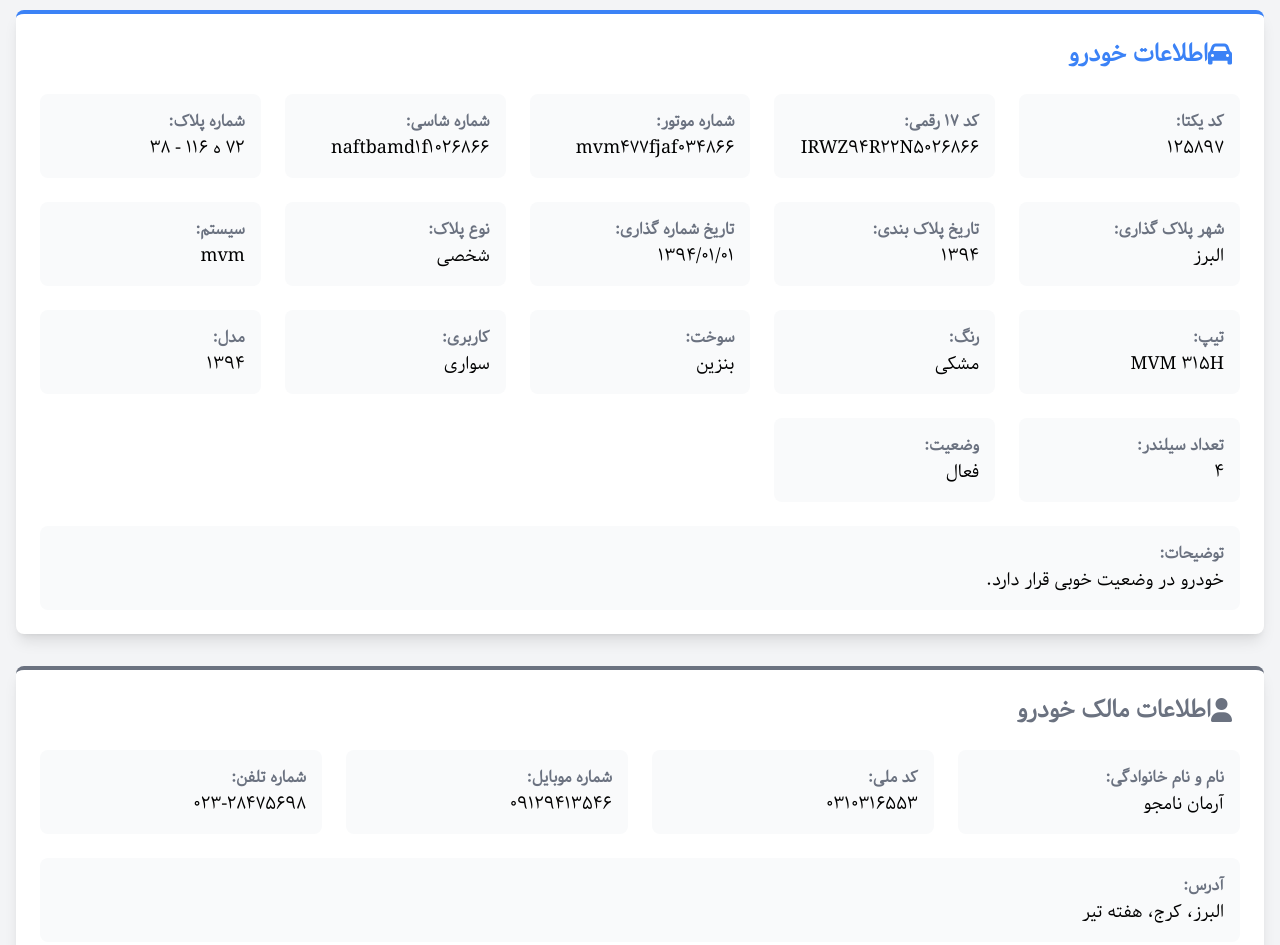
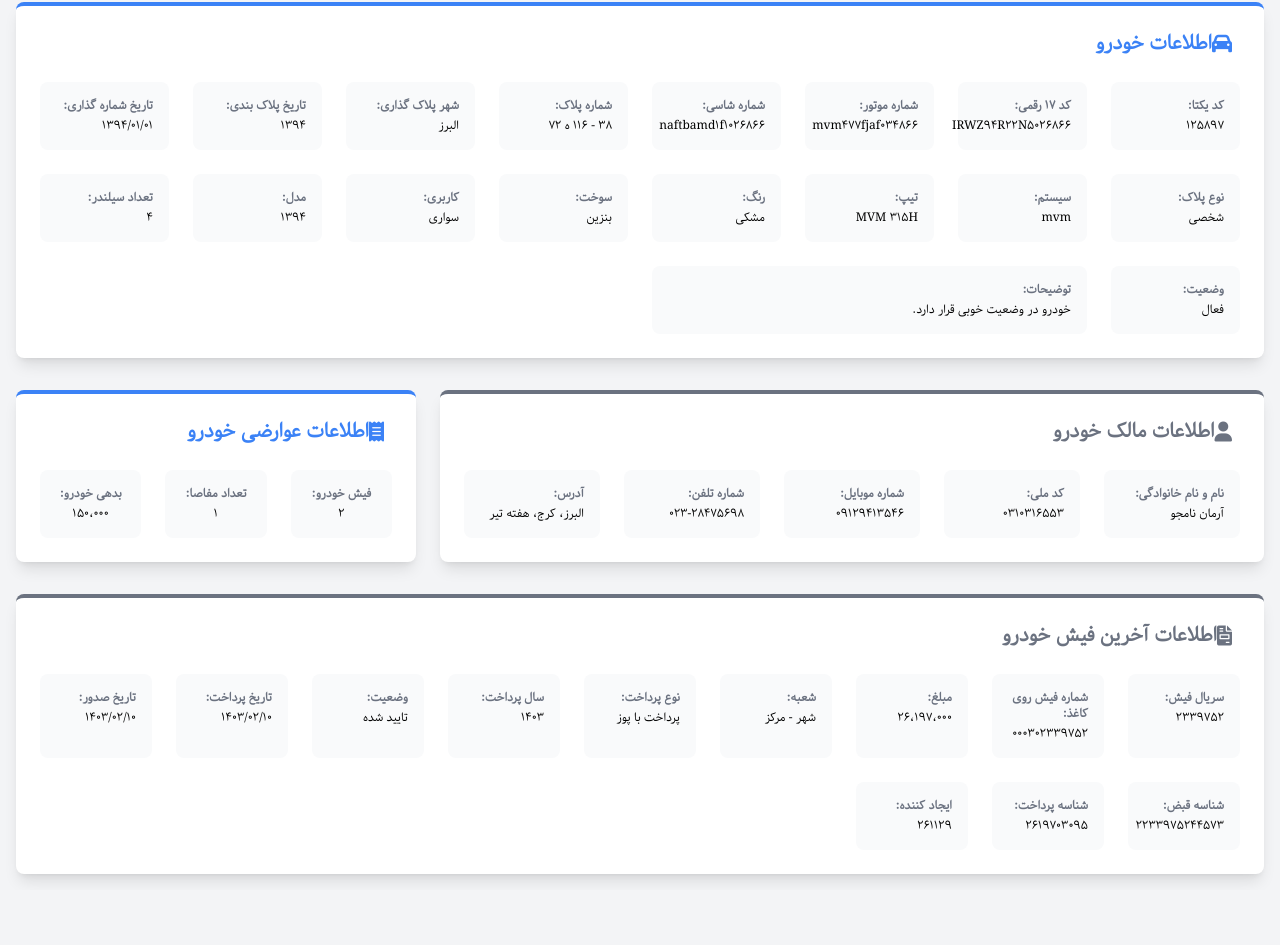
Before and after one commit to KaramiZahra/car-tolls-payment, a plain HTML site: page user.html in a window 1280 px wide. Shown: the part 158-1103 px from the top of the page. After the commit the page ends 1048 px from the top, so only its background shows below. Drawn offline with nearby package versions, Linux system fonts and the light colour scheme.

Commit message:
change sizes

```diff
--- a/user.html
+++ b/user.html
@@ -17,6 +17,7 @@
                     lg: { "max": '992px' },
                     md: { "max": '768px' },
                     sm: { "max": '576px' },
+                    xs: { "max": '320px' },
                 },
                 extend: {}
             }
@@ -46,36 +47,36 @@
 <body class="font-gandom bg-gray-100 relative">
     <div class="fixed bg-gradient-to-r from-blue-500 to-gray-500 w-full h-20 flex items-center">
         <!-- open menu -->
-        <div class="open-menu-icon w-10 h-10 mr-5 hover:cursor-pointer">
+        <div class="open-menu-icon w-8 h-8 mr-5 hover:cursor-pointer">
             <img class="w-full h-full" src="./assets/img/menu-white.png" alt="menu">
         </div>
-        <h1 class="text-white text-xl font-bold mr-3">سامانه پرداخت عوارضی خودرو</h1>
+        <h1 class="text-white text-lg font-bold mr-3">سامانه پرداخت عوارضی خودرو</h1>
     </div>
     <div class="menu fixed bottom-0 top-0 -right-72 bg-blue-500 w-72 h-screen transition-all duration-500">
         <!-- close menu -->
-        <div class="close-menu-icon w-7 h-7 m-5 hover:cursor-pointer">
+        <div class="close-menu-icon w-4 h-4 m-5 hover:cursor-pointer">
             <img class="w-full h-full" src="./assets/img/close.png" alt="menu">
         </div>
         <!-- menu content -->
         <ul>
-            <li class="flex items-center text-white text-lg py-3 px-5 hover:bg-blue-400 hover:cursor-pointer">
+            <li class="flex items-center text-white text-md py-3 px-5 hover:bg-blue-400 hover:cursor-pointer">
                 <i class="fa-solid fa-car"></i>
                 <p class="mr-2">خودرو</p>
             </li>
-            <li class="flex items-center text-white text-lg py-3 px-5 hover:bg-blue-400 hover:cursor-pointer">
+            <li class="flex items-center text-white text-md py-3 px-5 hover:bg-blue-400 hover:cursor-pointer">
                 <i class="fa-solid fa-circle-info"></i>
                 <p class="mr-2">اطلاعات عوارضی خودرو</p>
             </li>
-            <li class="flex items-center text-white text-lg py-3 px-5 hover:bg-blue-400 hover:cursor-pointer">
+            <li class="flex items-center text-white text-md py-3 px-5 hover:bg-blue-400 hover:cursor-pointer">
                 <i class="fa-solid fa-circle-info"></i>
                 <p class="mr-2">اطلاعات پایه خودرو</p>
             </li>
-            <li class="flex items-center text-white text-lg py-3 px-5 hover:bg-blue-400 hover:cursor-pointer">
+            <li class="flex items-center text-white text-md py-3 px-5 hover:bg-blue-400 hover:cursor-pointer">
                 <i class="fa-solid fa-user"></i>
                 <p class="mr-2">کاربران</p>
             </li>
             <li
-                class="report flex items-center justify-between text-white text-lg py-3 px-5 hover:bg-blue-400 hover:cursor-pointer">
+                class="report flex items-center justify-between text-white text-md py-3 px-5 hover:bg-blue-400 hover:cursor-pointer">
                 <div class="flex items-center">
                     <i class="fa-solid fa-file"></i>
                     <p class="mr-2">گزارشات</p>
@@ -83,207 +84,210 @@
                 <i class="fa-solid fa-caret-left text-xl ml-2"></i>
             </li>
             <ul class="submenu text-white hidden">
-                <li class="py-2 pr-10 hover:bg-blue-400 hover:cursor-pointer">گزارشات دفاتر پیشخوان</li>
-                <li class="py-2 pr-10 hover:bg-blue-400 hover:cursor-pointer">گزارشات پرتال</li>
-                <li class="py-2 pr-10 hover:bg-blue-400 hover:cursor-pointer">گزارشات شهرداری</li>
+                <li class="py-2 pr-10 text-sm hover:bg-blue-400 hover:cursor-pointer">گزارشات دفاتر پیشخوان</li>
+                <li class="py-2 pr-10 text-sm hover:bg-blue-400 hover:cursor-pointer">گزارشات پرتال</li>
+                <li class="py-2 pr-10 text-sm hover:bg-blue-400 hover:cursor-pointer">گزارشات شهرداری</li>
             </ul>
-            <li class="flex items-center text-white text-lg py-3 px-5 hover:bg-blue-400 hover:cursor-pointer">
+            <li class="flex items-center text-white text-md py-3 px-5 hover:bg-blue-400 hover:cursor-pointer">
                 <i class="fa-solid fa-magnifying-glass"></i>
                 <p class="mr-2">استعلام شهرداری</p>
             </li>
         </ul>
     </div>
     <div class="container mx-auto p-4">
-        <h1 class="text-4xl font-bold mb-8 text-center text-blue-500 mt-20">اطلاعات کاربر و خودرو</h1>
+        <h1 class="text-2xl font-bold mb-8 text-center text-blue-500 mt-20">اطلاعات کاربر و خودرو</h1>
 
         <!-- car info -->
         <div class="bg-white rounded-lg shadow-lg p-6 mb-8 border-t-4 border-blue-500">
-            <h2 class="text-2xl font-semibold mb-6 text-blue-500 flex items-center">
+            <h2 class="text-xl font-semibold mb-6 text-blue-500 flex items-center">
                 <i class="fas fa-car mr-2"></i>
                 اطلاعات خودرو
             </h2>
-            <div class="grid grid-cols-5 lg:grid-cols-3 md:grid-cols-2 sm:grid-cols-1 gap-6">
+            <div
+                class="grid grid-cols-8 lg:grid-cols-5 md:grid-cols-4 sm:grid-cols-2 xs:grid-cols-1 sm:gap-1 gap-6 text-xs">
                 <div class="bg-gray-50 p-4 rounded-lg">
-                    <p class="font-semibold text-gray-500">کد یکتا:</p>
-                    <p class="text-lg">۱۲۵۸۹۷</p>
+                    <p class="font-semibold text-gray-500 mb-1">کد یکتا:</p>
+                    <p>۱۲۵۸۹۷</p>
                 </div>
                 <div class="bg-gray-50 p-4 rounded-lg">
-                    <p class="font-semibold text-gray-500">کد ۱۷ رقمی:</p>
-                    <p class="text-lg">IRWZ۹۴R۲۲N۵۰۲۶۸۶۶</p>
+                    <p class="font-semibold text-gray-500 mb-1">کد ۱۷ رقمی:</p>
+                    <p>IRWZ۹۴R۲۲N۵۰۲۶۸۶۶</p>
                 </div>
                 <div class="bg-gray-50 p-4 rounded-lg">
-                    <p class="font-semibold text-gray-500">شماره موتور:</p>
-                    <p class="text-lg">mvm۴۷۷fjaf۰۳۴۸۶۶</p>
+                    <p class="font-semibold text-gray-500 mb-1">شماره موتور:</p>
+                    <p>mvm۴۷۷fjaf۰۳۴۸۶۶</p>
                 </div>
                 <div class="bg-gray-50 p-4 rounded-lg">
-                    <p class="font-semibold text-gray-500">شماره شاسی:</p>
-                    <p class="text-lg">naftbamd۱f۱۰۲۶۸۶۶</p>
+                    <p class="font-semibold text-gray-500 mb-1">شماره شاسی:</p>
+                    <p>naftbamd۱f۱۰۲۶۸۶۶</p>
                 </div>
                 <div class="bg-gray-50 p-4 rounded-lg">
-                    <p class="font-semibold text-gray-500">شماره پلاک:</p>
-                    <p class="text-lg">۷۲ ه ۱۱۶ - ۳۸</p>
+                    <p class="font-semibold text-gray-500 mb-1">شماره پلاک:</p>
+                    <p>۳۸ - ۱۱۶ ه ۷۲</p>
                 </div>
                 <div class="bg-gray-50 p-4 rounded-lg">
-                    <p class="font-semibold text-gray-500">شهر پلاک گذاری:</p>
-                    <p class="text-lg">البرز</p>
+                    <p class="font-semibold text-gray-500 mb-1">شهر پلاک گذاری:</p>
+                    <p>البرز</p>
                 </div>
                 <div class="bg-gray-50 p-4 rounded-lg">
-                    <p class="font-semibold text-gray-500">تاریخ پلاک بندی:</p>
-                    <p class="text-lg">۱۳۹۴</p>
+                    <p class="font-semibold text-gray-500 mb-1">تاریخ پلاک بندی:</p>
+                    <p>۱۳۹۴</p>
                 </div>
                 <div class="bg-gray-50 p-4 rounded-lg">
-                    <p class="font-semibold text-gray-500">تاریخ شماره گذاری:</p>
-                    <p class="text-lg">۱۳۹۴/۰۱/۰۱</p>
+                    <p class="font-semibold text-gray-500 mb-1">تاریخ شماره گذاری:</p>
+                    <p>۱۳۹۴/۰۱/۰۱</p>
                 </div>
                 <div class="bg-gray-50 p-4 rounded-lg">
-                    <p class="font-semibold text-gray-500">نوع پلاک:</p>
-                    <p class="text-lg">شخصی</p>
+                    <p class="font-semibold text-gray-500 mb-1">نوع پلاک:</p>
+                    <p>شخصی</p>
                 </div>
                 <div class="bg-gray-50 p-4 rounded-lg">
-                    <p class="font-semibold text-gray-500">سیستم:</p>
-                    <p class="text-lg">mvm</p>
+                    <p class="font-semibold text-gray-500 mb-1">سیستم:</p>
+                    <p>mvm</p>
                 </div>
                 <div class="bg-gray-50 p-4 rounded-lg">
-                    <p class="font-semibold text-gray-500">تیپ:</p>
-                    <p class="text-lg">MVM ۳۱۵H</p>
+                    <p class="font-semibold text-gray-500 mb-1">تیپ:</p>
+                    <p>MVM ۳۱۵H</p>
                 </div>
                 <div class="bg-gray-50 p-4 rounded-lg">
-                    <p class="font-semibold text-gray-500">رنگ:</p>
-                    <p class="text-lg">مشکی</p>
+                    <p class="font-semibold text-gray-500 mb-1">رنگ:</p>
+                    <p>مشکی</p>
                 </div>
                 <div class="bg-gray-50 p-4 rounded-lg">
-                    <p class="font-semibold text-gray-500">سوخت:</p>
-                    <p class="text-lg">بنزین</p>
+                    <p class="font-semibold text-gray-500 mb-1">سوخت:</p>
+                    <p>بنزین</p>
                 </div>
                 <div class="bg-gray-50 p-4 rounded-lg">
-                    <p class="font-semibold text-gray-500">کاربری:</p>
-                    <p class="text-lg">سواری</p>
+                    <p class="font-semibold text-gray-500 mb-1">کاربری:</p>
+                    <p>سواری</p>
                 </div>
                 <div class="bg-gray-50 p-4 rounded-lg">
-                    <p class="font-semibold text-gray-500">مدل:</p>
-                    <p class="text-lg">۱۳۹۴</p>
+                    <p class="font-semibold text-gray-500 mb-1">مدل:</p>
+                    <p>۱۳۹۴</p>
                 </div>
                 <div class="bg-gray-50 p-4 rounded-lg">
-                    <p class="font-semibold text-gray-500">تعداد سیلندر:</p>
-                    <p class="text-lg">۴</p>
+                    <p class="font-semibold text-gray-500 mb-1">تعداد سیلندر:</p>
+                    <p>۴</p>
                 </div>
                 <div class="bg-gray-50 p-4 rounded-lg">
-                    <p class="font-semibold text-gray-500">وضعیت:</p>
-                    <p class="text-lg">فعال</p>
+                    <p class="font-semibold text-gray-500 mb-1">وضعیت:</p>
+                    <p>فعال</p>
                 </div>
+                <div class="bg-gray-50 p-4 rounded-lg col-span-3 sm:col-span-1">
+                    <p class="font-semibold text-gray-500 mb-1">توضیحات:</p>
+                    <p>خودرو در وضعیت خوبی قرار دارد.</p>
                 </div>
-            <div class="mt-6 bg-gray-50 p-4 rounded-lg">
-                <p class="font-semibold text-gray-500">توضیحات:</p>
-                <p class="text-lg">خودرو در وضعیت خوبی قرار دارد.</p>
             </div>
         </div>
 
+        <div class="grid grid-cols-3 gap-6 lg:grid-cols-1 lg:gap-0">
             <!-- owner info -->
-        <div class="bg-white rounded-lg shadow-lg p-6 mb-8 border-t-4 border-gray-500">
-            <h2 class="text-2xl font-semibold mb-6 text-gray-500 flex items-center">
+            <div class="bg-white rounded-lg shadow-lg p-6 mb-8 border-t-4 border-gray-500 text-xs col-span-2">
+                <h2 class="text-xl font-semibold mb-6 text-gray-500 flex items-center">
                     <i class="fas fa-user mr-2"></i>
                     اطلاعات مالک خودرو
                 </h2>
-            <div class="grid grid-cols-4 md:grid-cols-2 sm:grid-cols-1 gap-6">
+                <div class="grid grid-cols-5 md:grid-cols-3 sm:grid-cols-2 gap-6">
                     <div class="bg-gray-50 p-4 rounded-lg">
-                    <p class="font-semibold text-gray-500">نام و نام خانوادگی:</p>
-                    <p class="text-lg">آرمان نامجو</p>
+                        <p class="font-semibold text-gray-500 mb-1">نام و نام خانوادگی:</p>
+                        <p>آرمان نامجو</p>
                     </div>
                     <div class="bg-gray-50 p-4 rounded-lg">
-                    <p class="font-semibold text-gray-500">کد ملی:</p>
-                    <p class="text-lg">۰۳۱۰۳۱۶۵۵۳</p>
+                        <p class="font-semibold text-gray-500 mb-1">کد ملی:</p>
+                        <p>۰۳۱۰۳۱۶۵۵۳</p>
                     </div>
                     <div class="bg-gray-50 p-4 rounded-lg">
-                    <p class="font-semibold text-gray-500">شماره موبایل:</p>
-                    <p class="text-lg">۰۹۱۲۹۴۱۳۵۴۶</p>
+                        <p class="font-semibold text-gray-500 mb-1">شماره موبایل:</p>
+                        <p>۰۹۱۲۹۴۱۳۵۴۶</p>
                     </div>
                     <div class="bg-gray-50 p-4 rounded-lg">
-                    <p class="font-semibold text-gray-500">شماره تلفن:</p>
-                    <p class="text-lg">۰۲۳-۲۸۴۷۵۶۹۸</p>
+                        <p class="font-semibold text-gray-500 mb-1">شماره تلفن:</p>
+                        <p>۰۲۳-۲۸۴۷۵۶۹۸</p>
                     </div>
+                    <div class="bg-gray-50 p-4 rounded-lg md:col-span-2">
+                        <p class="font-semibold text-gray-500 mb-1">آدرس:</p>
+                        <p>البرز، کرج، هفته تیر</p>
                     </div>
-            <div class="bg-gray-50 p-4 rounded-lg mt-6">
-                <p class="font-semibold text-gray-500">آدرس:</p>
-                <p class="text-lg">البرز، کرج، هفته تیر</p>
                 </div>
             </div>
 
             <!-- car toll info -->
-        <div class="bg-white rounded-lg shadow-lg p-6 mb-8 border-t-4 border-blue-500">
-            <h2 class="text-2xl font-semibold mb-6 text-blue-500 flex items-center">
+            <div class="bg-white rounded-lg shadow-lg p-6 mb-8 border-t-4 border-blue-500 text-xs">
+                <h2 class="text-xl font-semibold mb-6 text-blue-500 flex items-center">
                     <i class="fas fa-receipt mr-2"></i>
                     اطلاعات عوارضی خودرو
                 </h2>
-            <div class="grid grid-cols-3 md:grid-cols-1 gap-6">
+                <div class="grid grid-cols-3 md:grid-cols-3 gap-6">
                     <div class="bg-gray-50 p-4 rounded-lg text-center">
-                    <p class="font-semibold text-gray-500">تعداد فیش خودرو:</p>
-                    <p class="text-lg">۲</p>
+                        <p class="font-semibold text-gray-500 mb-1">فیش خودرو:</p>
+                        <p>۲</p>
                     </div>
                     <div class="bg-gray-50 p-4 rounded-lg text-center">
-                    <p class="font-semibold text-gray-500">تعداد مفاصا:</p>
-                    <p class="text-lg">۱</p>
+                        <p class="font-semibold text-gray-500 mb-1">تعداد مفاصا:</p>
+                        <p>۱</p>
                     </div>
                     <div class="bg-gray-50 p-4 rounded-lg text-center">
-                    <p class="font-semibold text-gray-500">بدهی خودرو:</p>
-                    <p class="text-lg">۱،۵۰۰،۰۰۰</p>
+                        <p class="font-semibold text-gray-500 mb-1">بدهی خودرو:</p>
+                        <p>۱۵۰،۰۰۰</p>
+                    </div>
                 </div>
             </div>
         </div>
 
         <!-- latest car receipt info -->
-        <div class="bg-white rounded-lg shadow-lg p-6 border-t-4 border-gray-500">
-            <h2 class="text-2xl font-semibold mb-6 text-gray-500 flex items-center">
+        <div class="bg-white rounded-lg shadow-lg p-6 border-t-4 border-gray-500 text-xs">
+            <h2 class="text-xl font-semibold mb-6 text-gray-500 flex items-center">
                 <i class="fas fa-file-invoice mr-2"></i>
                 اطلاعات آخرین فیش خودرو
             </h2>
-            <div class="grid grid-cols-4 md:grid-cols-2 sm:grid-cols-1 gap-6">
+            <div class="grid grid-cols-9 lg:grid-cols-6 md:grid-cols-4 sm:grid-cols-2 xs:grid-cols-1 gap-6">
                 <div class="bg-gray-50 p-4 rounded-lg">
-                    <p class="font-semibold text-gray-500">سریال فیش:</p>
-                    <p class="text-lg">۲۳۳۹۷۵۲</p>
+                    <p class="font-semibold text-gray-500 mb-1">سریال فیش:</p>
+                    <p>۲۳۳۹۷۵۲</p>
                 </div>
                 <div class="bg-gray-50 p-4 rounded-lg">
-                    <p class="font-semibold text-gray-500">شماره فیش روی کاغذ:</p>
-                    <p class="text-lg">۰۰۰۳۰۲۳۳۹۷۵۲</p>
+                    <p class="font-semibold text-gray-500 mb-1">شماره فیش روی کاغذ:</p>
+                    <p>۰۰۰۳۰۲۳۳۹۷۵۲</p>
                 </div>
                 <div class="bg-gray-50 p-4 rounded-lg">
-                    <p class="font-semibold text-gray-500">مبلغ:</p>
-                    <p class="text-lg">۲۶،۱۹۷،۰۰۰</p>
+                    <p class="font-semibold text-gray-500 mb-1">مبلغ:</p>
+                    <p>۲۶،۱۹۷،۰۰۰</p>
                 </div>
                 <div class="bg-gray-50 p-4 rounded-lg">
-                    <p class="font-semibold text-gray-500">شعبه:</p>
-                    <p class="text-lg">شهر - مرکز</p>
+                    <p class="font-semibold text-gray-500 mb-1">شعبه:</p>
+                    <p>شهر - مرکز</p>
                 </div>
                 <div class="bg-gray-50 p-4 rounded-lg">
-                    <p class="font-semibold text-gray-500">نوع پرداخت:</p>
-                    <p class="text-lg">پرداخت با پوز</p>
+                    <p class="font-semibold text-gray-500 mb-1">نوع پرداخت:</p>
+                    <p>پرداخت با پوز</p>
                 </div>
                 <div class="bg-gray-50 p-4 rounded-lg">
-                    <p class="font-semibold text-gray-500">سال پرداخت:</p>
-                    <p class="text-lg">۱۴۰۳</p>
+                    <p class="font-semibold text-gray-500 mb-1">سال پرداخت:</p>
+                    <p>۱۴۰۳</p>
                 </div>
                 <div class="bg-gray-50 p-4 rounded-lg">
-                    <p class="font-semibold text-gray-500">وضعیت:</p>
-                    <p class="text-lg">تایید شده</p>
+                    <p class="font-semibold text-gray-500 mb-1">وضعیت:</p>
+                    <p>تایید شده</p>
                 </div>
                 <div class="bg-gray-50 p-4 rounded-lg">
-                    <p class="font-semibold text-gray-500">تاریخ پرداخت:</p>
-                    <p class="text-lg">۱۴۰۳/۰۲/۱۰</p>
+                    <p class="font-semibold text-gray-500 mb-1">تاریخ پرداخت:</p>
+                    <p>۱۴۰۳/۰۲/۱۰</p>
                 </div>
                 <div class="bg-gray-50 p-4 rounded-lg">
-                    <p class="font-semibold text-gray-500">تاریخ صدور:</p>
-                    <p class="text-lg">۱۴۰۳/۰۲/۱۰</p>
+                    <p class="font-semibold text-gray-500 mb-1">تاریخ صدور:</p>
+                    <p>۱۴۰۳/۰۲/۱۰</p>
                 </div>
                 <div class="bg-gray-50 p-4 rounded-lg">
-                    <p class="font-semibold text-gray-500">شناسه قبض:</p>
-                    <p class="text-lg">۲۲۳۳۹۷۵۲۴۴۵۷۳</p>
+                    <p class="font-semibold text-gray-500 mb-1">شناسه قبض:</p>
+                    <p>۲۲۳۳۹۷۵۲۴۴۵۷۳</p>
                 </div>
                 <div class="bg-gray-50 p-4 rounded-lg">
-                    <p class="font-semibold text-gray-500">شناسه پرداخت:</p>
-                    <p class="text-lg">۲۶۱۹۷۰۳۰۹۵</p>
+                    <p class="font-semibold text-gray-500 mb-1">شناسه پرداخت:</p>
+                    <p>۲۶۱۹۷۰۳۰۹۵</p>
                 </div>
                 <div class="bg-gray-50 p-4 rounded-lg">
-                    <p class="font-semibold text-gray-500">ایجاد کننده:</p>
-                    <p class="text-lg">۲۶۱۱۲۹</p>
+                    <p class="font-semibold text-gray-500 mb-1">ایجاد کننده:</p>
+                    <p>۲۶۱۱۲۹</p>
                 </div>
             </div>
         </div>
```
Lines whose indentation alone changed are shown as unchanged.
